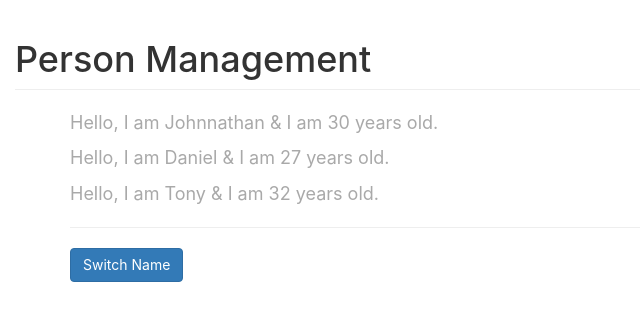
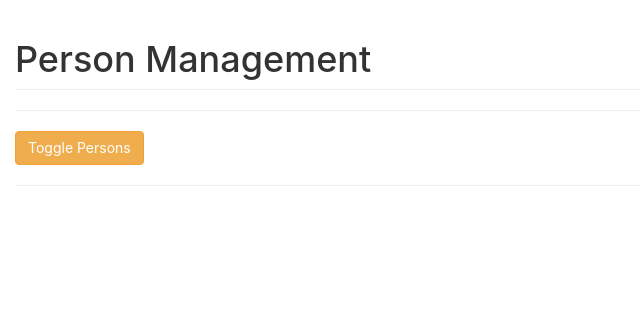
Before and after one commit to arunkudiyal/fsd_elite_react_01, a React (Create React App) app: page / in a window 1280 px wide. Shown: the top 320 px of the page, without its empty margins (0-640 px from the left). Built offline with nearby package versions, Linux system fonts and the light colour scheme.

Commit message:
State in Function-Based Components & Conditional Rendering

```diff
--- a/src/App.js
+++ b/src/App.js
@@ -10,7 +10,8 @@ class App extends Component {
       { name: 'Daniel', age: '27' },
       { name: 'Tony', age: '32 ' }
     ],
-    someOtherStateValue: 'This is an another state value'
+    someOtherStateValue: 'This is an another state value',
+    showPersons: false
   }
 
   switchNameHandler = () => {
@@ -24,18 +25,27 @@ class App extends Component {
     })
   }
 
+  togglePersonHandler = () => {
+    const currentShowValue = this.state.showPersons
+    this.setState({ showPersons: !currentShowValue })
+  }
+
   render() {
     return (
       <div>
         <div className="container-fluid">
-          <h1 className="page-header">Person Management</h1>
+          <h1 className="page-header">Person Management</h1> <hr />
+          <button onClick={this.togglePersonHandler} className='btn btn-warning'>Toggle Persons</button> <hr />
         </div>
-        <div className="container">
-          <Person name={this.state.persons[0].name} age={this.state.persons[0].age} />
-          <Person name={this.state.persons[1].name} age={this.state.persons[1].age} />
-          <Person name={this.state.persons[2].name} age={this.state.persons[2].age} /> <hr />
-          <button onClick={this.switchNameHandler} className='btn btn-primary'>Switch Name</button>
-        </div>
+        {this.state.showPersons ?
+          <div className="container">
+            <Person name={this.state.persons[0].name} age={this.state.persons[0].age} />
+            <Person name={this.state.persons[1].name} age={this.state.persons[1].age} />
+            <Person name={this.state.persons[2].name} age={this.state.persons[2].age} /> <hr />
+            <button onClick={this.switchNameHandler} className='btn btn-primary'>Switch Name</button>
+          </div> : null
+        }
+
       </div>
     )
   }
@@ -43,15 +53,48 @@ class App extends Component {
 
 export default App;
 
+// import Person from "./components/Person";
+// import { useState } from 'react'
+
 // const App = () => {
 //   // JavaScript
+//   // const [initialState, setInitialState] = useState({
+//   //   persons: [
+//   //     { name: 'Johnnathan', age: '30' },
+//   //     { name: 'Daniel', age: '27' },
+//   //     { name: 'Tony', age: '32 ' }
+//   //   ],
+//   //   someOtherStateValue: 'This is an another state value'
+//   // })
+
+//   const [personState, setPersonState] = useState([
+//     { name: 'Johnnathan', age: '30' },
+//     { name: 'Daniel', age: '27' },
+//     { name: 'Tony', age: '32 ' }
+//   ])
+
+//   const [otherStateValue, setOtherStateValue] = useState('This is an another state value')
+
+//   const changeNameHandler = () => {
+//     setPersonState([
+//       { name: 'John', age: '30' },
+//       { name: 'Tom', age: '27' },
+//       { name: 'Tony Kakkar', age: '32 ' }
+//     ])
+//   }
+
 //   return (
 //     // JSX Expression
 //     <div>
 //       <div className="container-fluid">
-//         <h1 className="page-header">Person Management Application</h1>
+//         <h1 className="page-header">Person Management</h1>
 //       </div>
-//       <div className="container"></div>
+//       <div className="container">
+//         <Person name={personState[0].name} age={personState[0].age} />
+//         <Person name={personState[1].name} age={personState[1].age} />
+//         <Person name={personState[2].name} age={personState[2].age} /> <hr />
+//         <button onClick={changeNameHandler} className='btn btn-primary'>Switch Name</button>
+//       </div>
 //     </div>
 //   );
 // }
```
